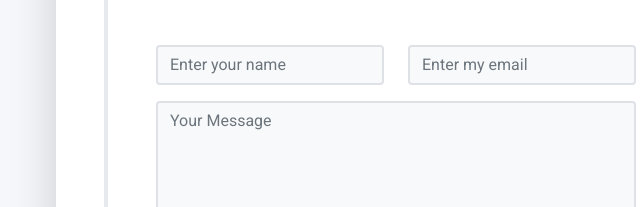
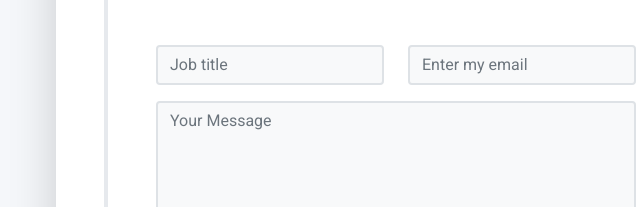
Before and after one commit to ilyar88/Resume, a plain HTML site: page index.html in a window 1280 px wide. Shown: the part 4313-4520 px from the top of the page, 66-706 px from the left. Drawn offline with Linux system fonts and the light colour scheme.

Commit message:
Update index.html

```diff
--- a/index.html
+++ b/index.html
@@ -277,7 +277,7 @@
     method="POST">
   <div class="row">
     <div class="col-6">
-      <input class="form-control" type="text" id="name" name="name" placeholder="Enter your name" required>
+      <input class="form-control" type="text" id="name" name="name" placeholder="Job title" required>
     </div>
     <div class="col-6">
       <input class="form-control" type="email" id="email" name="_replyto" placeholder="Enter my email" required>
```
